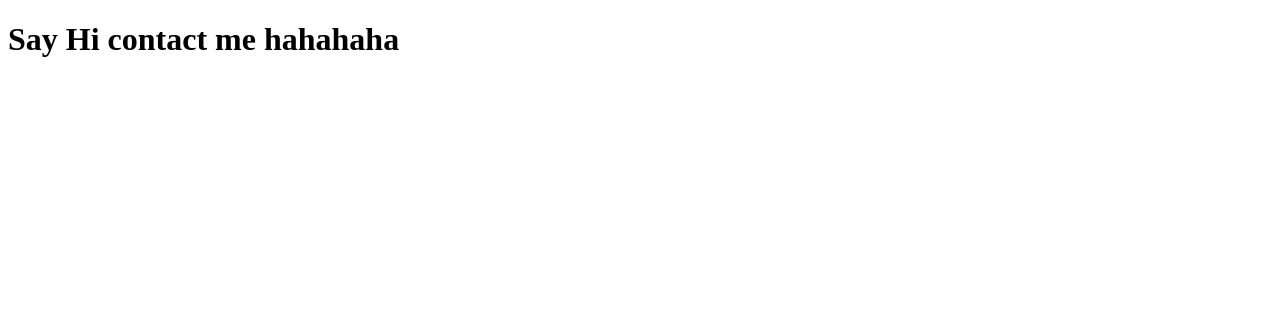
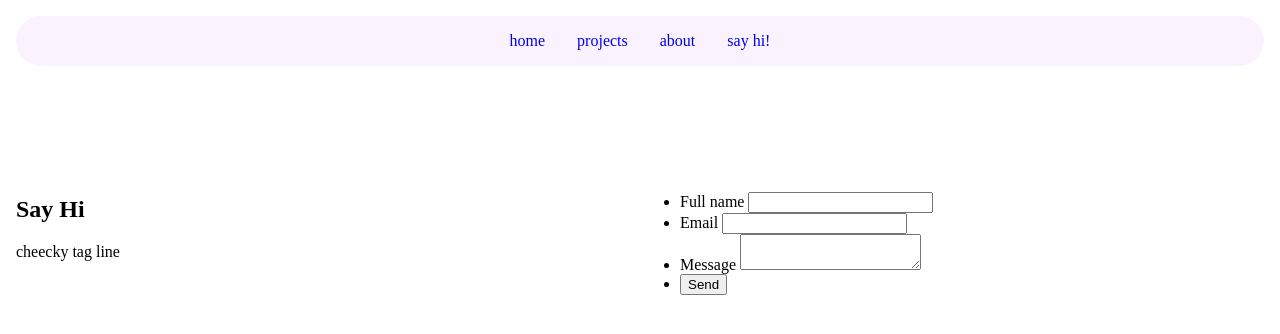
Before and after one commit to ezra-ramatong/ezra-ramatong.github.io, a website: page pages/say-hi.html in a window 1280 px wide. Drawn offline with Linux system fonts and the light colour scheme.

Commit message:
feat: say-hi markup

```diff
--- a/css/about.css
+++ b/css/about.css
@@ -1,4 +1,6 @@
-.about-main {
-  display: grid;
-  grid-template-columns: 1fr 1fr;
-}
+/* @media screen and (min-width: 53em) {
+  .about-main {
+    display: grid;
+    grid-template-columns: 1fr 1fr;
+  }
+} */
--- a/pages/say-hi.html
+++ b/pages/say-hi.html
@@ -5,10 +5,47 @@
   <meta charset="UTF-8">
   <meta name="viewport" content="width=device-width, initial-scale=1">
   <title>Say Hi!</title>
+  <link rel="stylesheet" href="../css/global.css">
 </head>
 
 <body>
-  <h1>Say Hi contact me hahahaha</h1>
+  <header>
+    <nav class="nav">
+      <ul class="nav__list">
+        <li class="nav__list-item"><a href="/">home</a></li>
+        <li class="nav__list-item"><a href="/pages/projects.html">projects</a></li>
+        <li class="nav__list-item"><a href="/pages/about.html">about</a></li>
+        <li class="nav__list-item"><a href="/pages/say-hi.html">say hi!</a></li>
+      </ul>
+    </nav>
+  </header>
+  <main class="say-hi-main">
+    <div>
+      <section class="greeting fixed">
+        <h1 class="greeting__title">Say Hi </h1>
+        <span class="greeting__tag">cheecky tag line</span>
+      </section>
+    </div>
+    <form action="">
+      <ul>
+        <li>
+          <label for="name">Full name</label>
+          <input type="text" id="name" name="user_name">
+        </li>
+        <li>
+          <label for="mail">Email</label>
+          <input type="email" id="mail" name="user_email">
+        </li>
+        <li>
+          <label for="msg">Message</label>
+          <textarea id="msg" name="user_message"></textarea>
+        </li>
+        <li>
+          <button type="submit">Send</button>
+        </li>
+      </ul>
+    </form>
+  </main>
 </body>
 
 </html>
```
